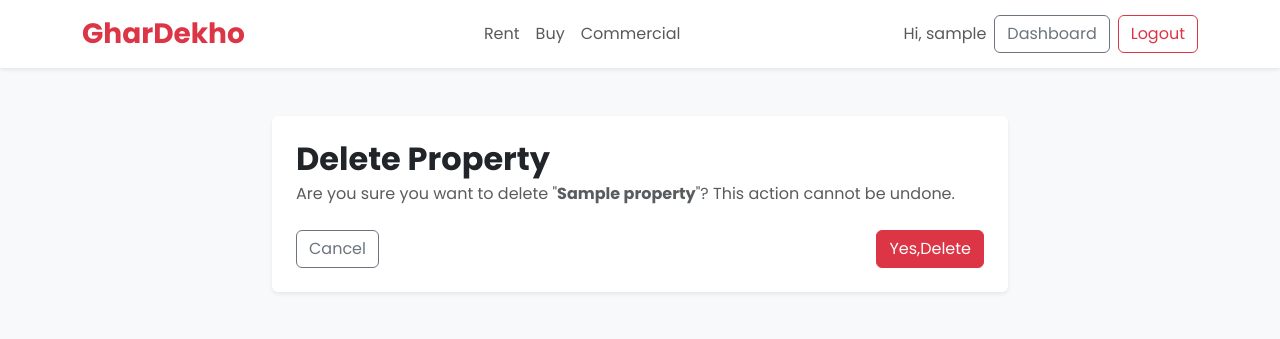
After one commit to onkarbirajdaar/property-rental-portal, a Django app: page /properties/1/delete/ in a window 1280 px wide. The commit adds this page. Shown: the top 339 px of the page. Run offline with Django 5.2, Linux system fonts and the light colour scheme; a user stored in the database is signed in; tables that the repository leaves empty hold one stand-in row (values such as "Sample post").

Commit message:
Add Delete Property with confirmation page and ownership check

```diff
--- a/properties/urls.py
+++ b/properties/urls.py
@@ -8,4 +8,5 @@ urlpatterns = [
     path("properties/add/", views.add_property, name="add_property"),
     path("properties/my/", views.my_properties, name="my_properties"),
     path("properties/<int:id>/edit/", views.edit_property, name="edit_property"),
+    path("properties/<int:id>/delete/", views.delete_property, name="delete_property"),
 ]
--- a/properties/views.py
+++ b/properties/views.py
@@ -81,3 +81,16 @@ def edit_property(request, id):
     else:
         form = PropertyForm(instance=property)
     return render(request, "edit_property.html", {"form": form,"property":property})
+
+@login_required
+def delete_property(request, id):
+    property = get_object_or_404(Property, id=id)
+    if property.owner != request.user:
+        messages.error(request, "You are not authorized to delete this property.")
+        return redirect("my_properties")
+    if request.method == "POST":
+        property.delete()
+        messages.success(request, "Property deleted")
+        return redirect("my_properties")
+
+    return render(request, "delete_property.html", {"property":property})
--- /dev/null
+++ b/templates/delete_property.html
@@ -0,0 +1,34 @@
+{% extends "base.html" %}
+
+{% block content %}
+<section class="container py-5">
+  <div class="row justify-content-center">
+    <div class="col-lg-8">
+      <div class="card border-0 shadow-sm">
+        <div class="card-body p-4">
+          <h2 class="fw-bold mb-1">Delete Property</h2>
+
+
+          <form method="POST" novalidate>
+            {% csrf_token %}
+            <p class="text-muted mb-4">
+  Are you sure you want to delete "<strong>{{ property.title }}</strong>"? This action cannot be undone.
+            </p>
+
+
+            <div class="d-flex justify-content-between mt-4">
+              <a href="{% url 'my_properties' %}" class="btn btn-outline-secondary">
+                Cancel
+              </a>
+
+              <button type="submit" class="btn btn-danger">
+                Yes,Delete
+              </button>
+            </div>
+          </form>
+        </div>
+      </div>
+    </div>
+  </div>
+</section>
+{% endblock %}
--- a/templates/properties/my_properties.html
+++ b/templates/properties/my_properties.html
@@ -23,7 +23,7 @@
 
           <a href="{% url 'property_detail' property.id %}" class="btn btn-danger btn-sm">View</a>
           <a href="{% url 'edit_property' property.id %}" class="btn btn-outline-primary btn-sm">Edit</a>
-          <a href="#" class="btn btn-outline-danger btn-sm">Delete</a>
+          <a href="{%url 'delete_property' property.id %}" class="btn btn-outline-danger btn-sm">Delete</a>
         </div>
       </div>
     </div>
```
